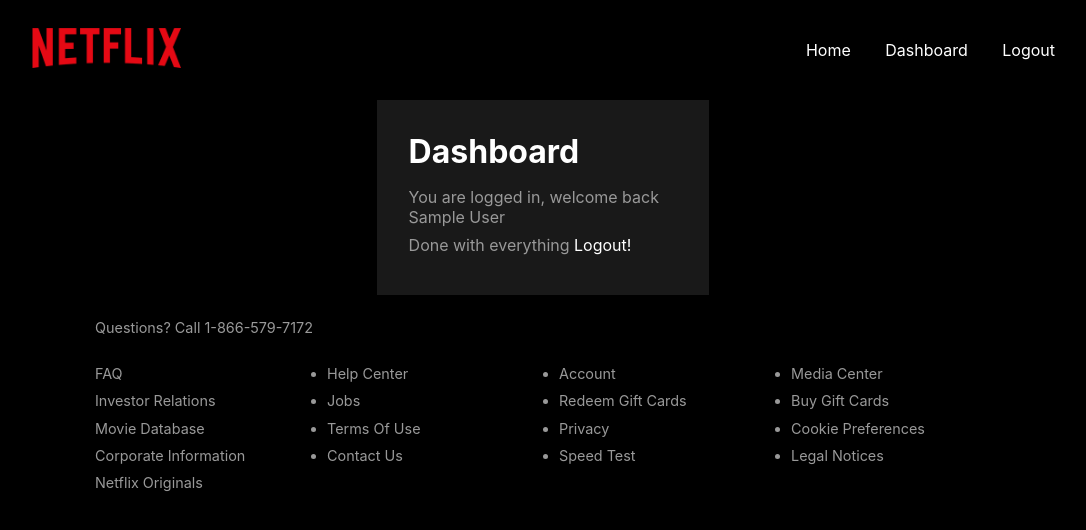
After one commit to Dateifi/Flask-Netflix, a Flask app: page /dashboard in a window 1280 px wide. The commit adds this page. Shown: the top 530 px of the page, without its empty margins (97-1183 px from the left). Run offline with Flask 2, Linux system fonts and the light colour scheme; the visitor is signed in with stand-in values (Sample User, id 1); data comes from the database, SQL or seed files in the repository.

Commit message:
Netflix-Clone 30.03

```diff
--- a/app.py
+++ b/app.py
@@ -1,17 +1,32 @@
 from flask import Flask, render_template, flash, url_for, redirect
+from flask_login import UserMixin, LoginManager, login_required, login_user, logout_user, current_user
 from flask_sqlalchemy import SQLAlchemy
 from flask_wtf import FlaskForm
 from werkzeug.security import generate_password_hash, check_password_hash
 from wtforms import StringField, PasswordField, SubmitField
-from wtforms.validators import DataRequired, EqualTo, InputRequired
+from wtforms.validators import EqualTo, InputRequired
 
 app = Flask(__name__)
 app.config['SECRET_KEY'] = 'MY SUPER SAVE KEY'
 
 app.config['SQLALCHEMY_DATABASE_URI'] = 'mysql+pymysql://root:4316@localhost/netflix_db'
 
+# Login functions
 
-# email validator extra but not now .. check docs
+login_manager = LoginManager()
+login_manager.init_app(app)
+login_manager.login_view = 'login'
+# handle flash of protected routes
+login_manager.login_message = 'User needs to be logged in to view this page'
+login_manager.login_message_category = 'error'
+
+
+@login_manager.user_loader
+def load_user(user_id):
+    return User.query.get(int(user_id))
+
+
+# email validator extra but not now ... check docs
 
 class RegisterForm(FlaskForm):
     name = StringField("Your name", validators=[InputRequired()],
@@ -34,13 +49,12 @@ class LoginForm(FlaskForm):
     submit = SubmitField('Sign in')
 
 
-
 db = SQLAlchemy(app)
 
 
-class User(db.Model):
+class User(db.Model, UserMixin):
     __tablename__ = 'users'
-    id = db.Column(db.Integer, primary_key = True)
+    id = db.Column(db.Integer, primary_key=True)
     name = db.Column(db.String(150), nullable=False)
     email = db.Column(db.String(150), nullable=False, unique=True)
     password_hash = db.Column(db.String(150), nullable=False)
@@ -62,7 +76,6 @@ class User(db.Model):
         return check_password_hash(self.password_hash, password)
 
 
-
 @app.route('/')
 def index():  # put application's code here
     return render_template('home.html')
@@ -71,12 +84,35 @@ def index():  # put application's code here
 @app.route('/login', methods=['GET', 'POST'])
 def login():
     form = LoginForm()
+    if current_user.is_authenticated:
+        return redirect(url_for('dashboard'))
+
+    if form.validate_on_submit():
+        user = User.query.filter_by(email=form.email.data).first()
+        if user:
+            # check hashed_pw
+            if check_password_hash(user.password_hash, form.password.data):
+                login_user(user)
+                flash('You are now logged in', 'success')
+                return redirect(url_for('dashboard'))
+            else:
+                flash('Wrong password', 'error')
+        else:
+            flash('That user does not exist', 'error')
     return render_template('login.html', form=form)
+
+
+@app.route('/dashboard')
+@login_required
+def dashboard():
+    return render_template('dashboard.html')
 
 
 @app.route('/register', methods=['GET', 'POST'])
 def register():
     form = RegisterForm()
+    if current_user.is_authenticated:
+        return redirect(url_for('dashboard')) #function it
 
     if form.validate_on_submit():
         user = User.query.filter_by(email=form.email.data).first()
@@ -94,6 +130,15 @@ def register():
     return render_template('register.html', form=form)
 
 
+@app.route('/logout')
+@login_required
+def logout():
+    logout_user()
+    flash('You have been logged out', 'success')
+    return redirect(url_for('login'))
+
+
+
 if __name__ == '__main__':
     app.run(debug=True)
 
--- /dev/null
+++ b/templates/dashboard.html
@@ -0,0 +1,19 @@
+{% extends 'layout.html' %}
+
+{% block body %}
+    {% include 'includes/_navbar.html' %}
+
+    <div class="container">
+        <div class="input-form">
+            {% for category, message in get_flashed_messages(with_categories=true) %}
+                <div class="alert {{ category }}">
+                    <span class="closebtn" onclick="this.parentElement.style.opacity='0'">&times;</span>
+                    {{ message }}
+                </div>
+            {% endfor %}
+            <h1 class="mb-3">Dashboard</h1>
+            <p>You are logged in, welcome back {{ current_user.name }}</p>
+            <p>Done with everything <a href="{{ url_for('logout') }}">Logout!</a></p>
+        </div>
+    </div>
+{% endblock %}
--- a/templates/home.html
+++ b/templates/home.html
@@ -4,7 +4,11 @@
 <header class="showcase">
     <div class="showcase-top">
         <img src="https://i.ibb.co/r5krrdz/logo.png" alt="Netflix Logo">
-        <a href="/login" class="btn btn-rounded">Sign In</a>
+        {% if current_user.is_authenticated %}
+        <a href={{ url_for('dashboard') }} class="btn btn-rounded">Dashboard</a>
+        {% else %}
+           <a href="/login" class="btn btn-rounded">Sign In</a>
+        {% endif %}
     </div>
     <div class="showcase-content">
         <h1>See what's next</h1>
--- a/templates/includes/_navbar.html
+++ b/templates/includes/_navbar.html
@@ -2,8 +2,14 @@
     <a href="/"><img src="{{ url_for('static', filename='images/logo.png') }}" alt="Netflix"></a>
 
     <ul>
+        <!--Fix if else signed in -->
         <li><a href="/">Home</a></li>
-        <li><a href="/login">Login</a></li>
-        <li><a href="/register">Register</a></li>
+        {% if current_user.is_authenticated %}
+            <li><a href="/dashboard">Dashboard</a></li>
+            <li><a href="/logout">Logout</a></li>
+        {% else %}
+            <li><a href="/login">Login</a></li>
+            <li><a href="/register">Register</a></li>
+        {% endif %}
     </ul>
 </nav>
```
